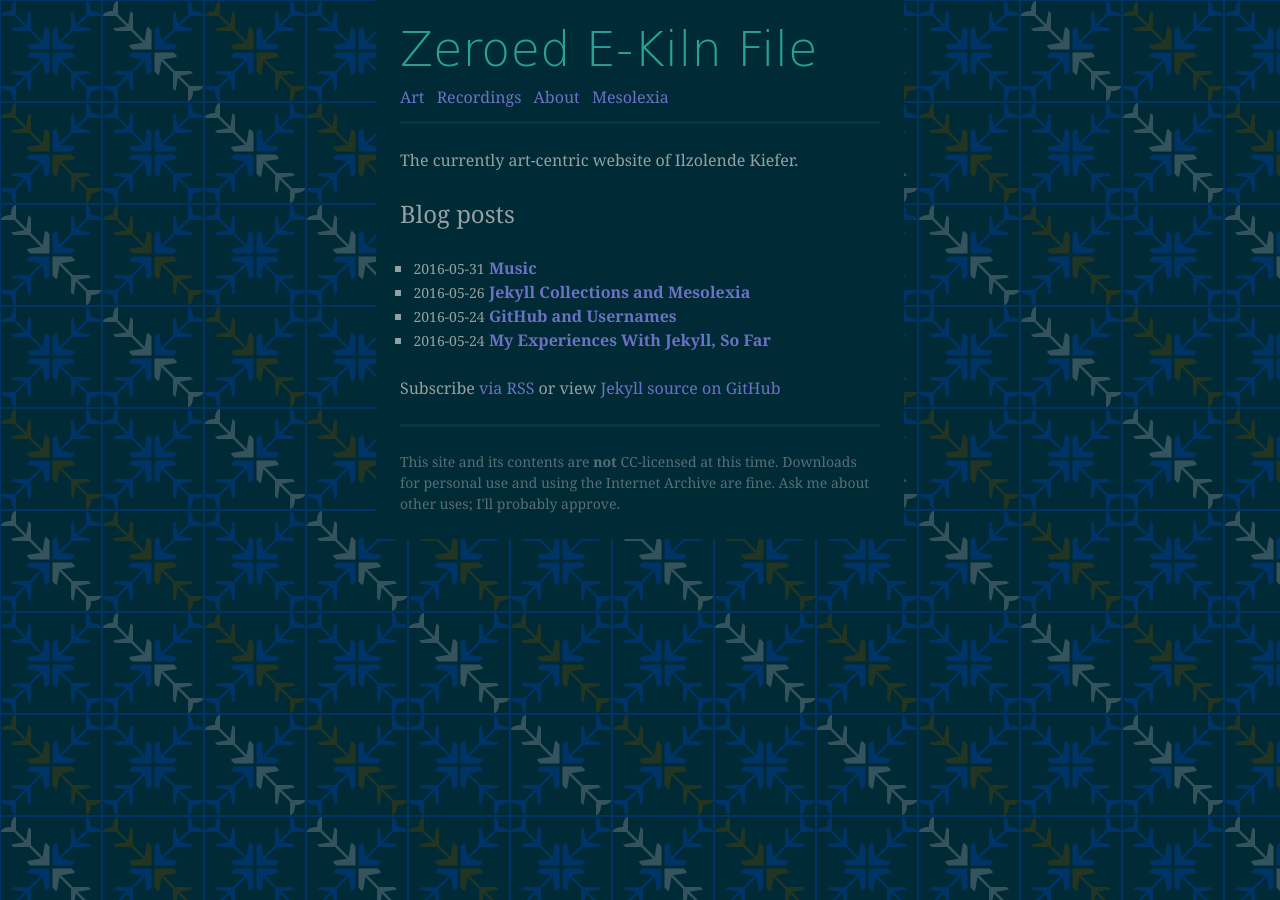
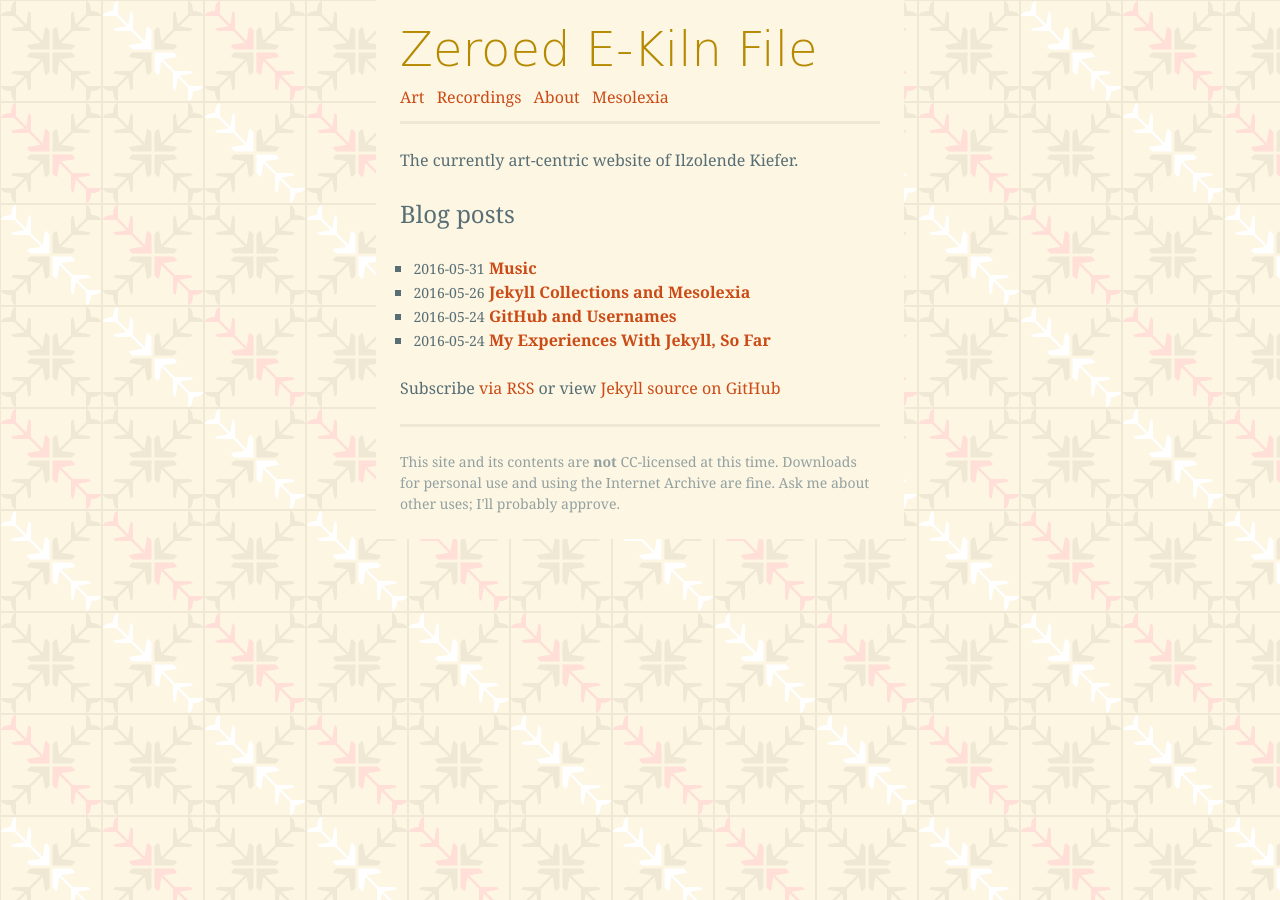
Before and after one commit to ilzolende/ilzolende.github.io, a Jekyll site: the page built from index.html, in a window 1280 px wide. Built offline with Jekyll 4.4.1, drawn with Linux system fonts in a browser that asks for light colours; some web fonts are replaced.

Commit message:
gave light layout background

```diff
--- a/_sass/color-schemes/_solarized-light.scss
+++ b/_sass/color-schemes/_solarized-light.scss
@@ -23,9 +23,11 @@ $is-dark-background: false;
 
 $secondary-text-color:  $base1;
 $dividing-line-color: $base2; //lowest contrast
-$link-color: $cyan; //unclicked link
-$link-visited-color: $blue; //clicked link
-$main-title-color: $violet; //title
+$link-color: $orange; //unclicked link
+$link-visited-color: $magenta; //clicked link
+$main-title-color: $yellow; //title
+
+html {background-image: url('/assets/images/Patiala_Phulkari_light.svg');}
 
 pre, code {
   border-color: $base2 !important;
--- a/css/icon.scss
+++ b/css/icon.scss
@@ -1,6 +1,6 @@
 ---
 ---
-@import "color-schemes/solarized";
+@import "color-schemes/solarized-light";
 .main1 {
   fill: none;
   stroke: $text-color;
--- a/css/main.scss
+++ b/css/main.scss
@@ -2,7 +2,7 @@
 # Only the main Sass file needs front matter (the dashes are enough)
 ---
 @charset "utf-8";
-@import "color-schemes/solarized";
+@import "color-schemes/solarized-light";
 
 $body-width: 30em;
 
```
Also changed, not shown: assets/images/Patiala_Phulkari_light.svg (added).
